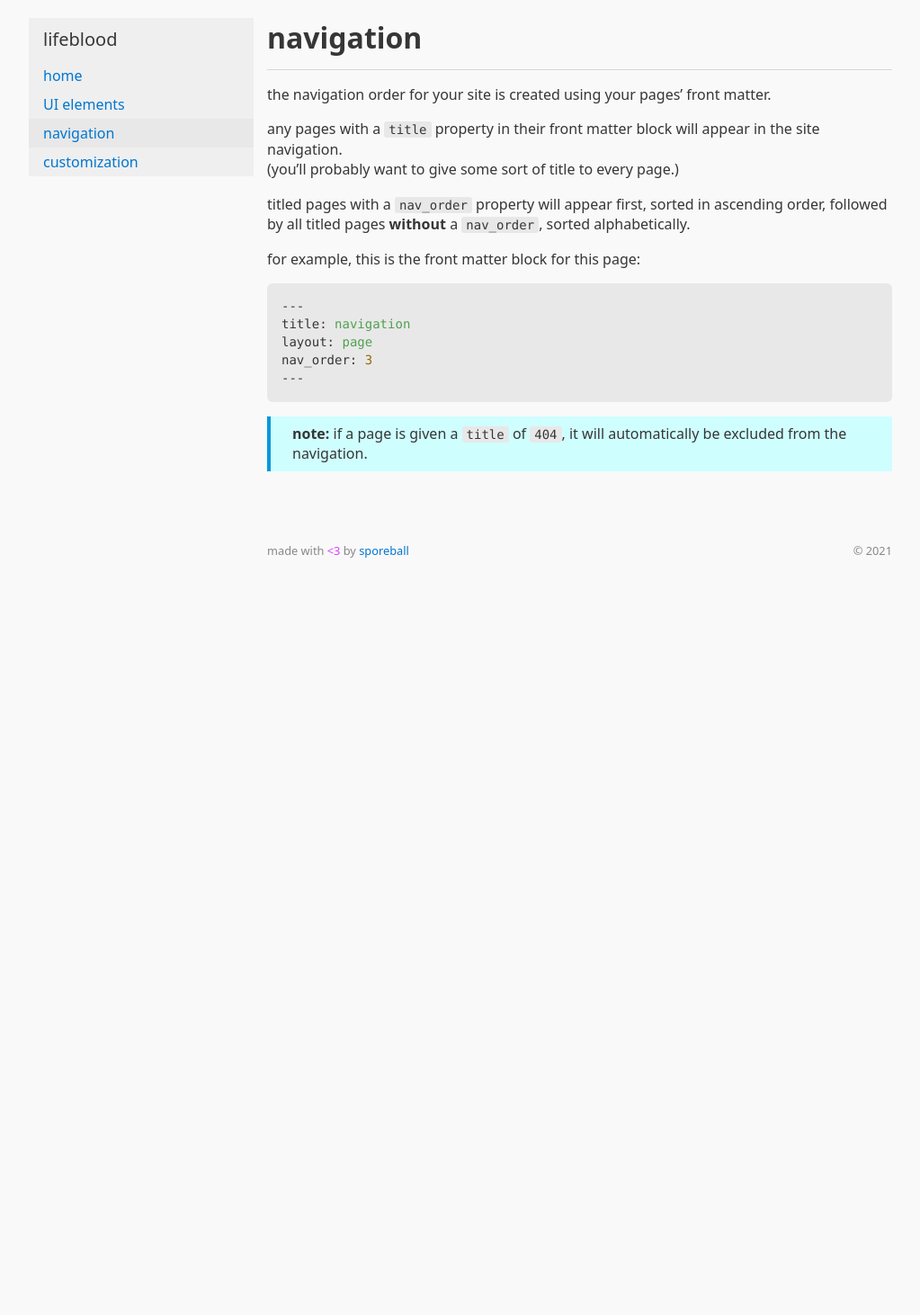
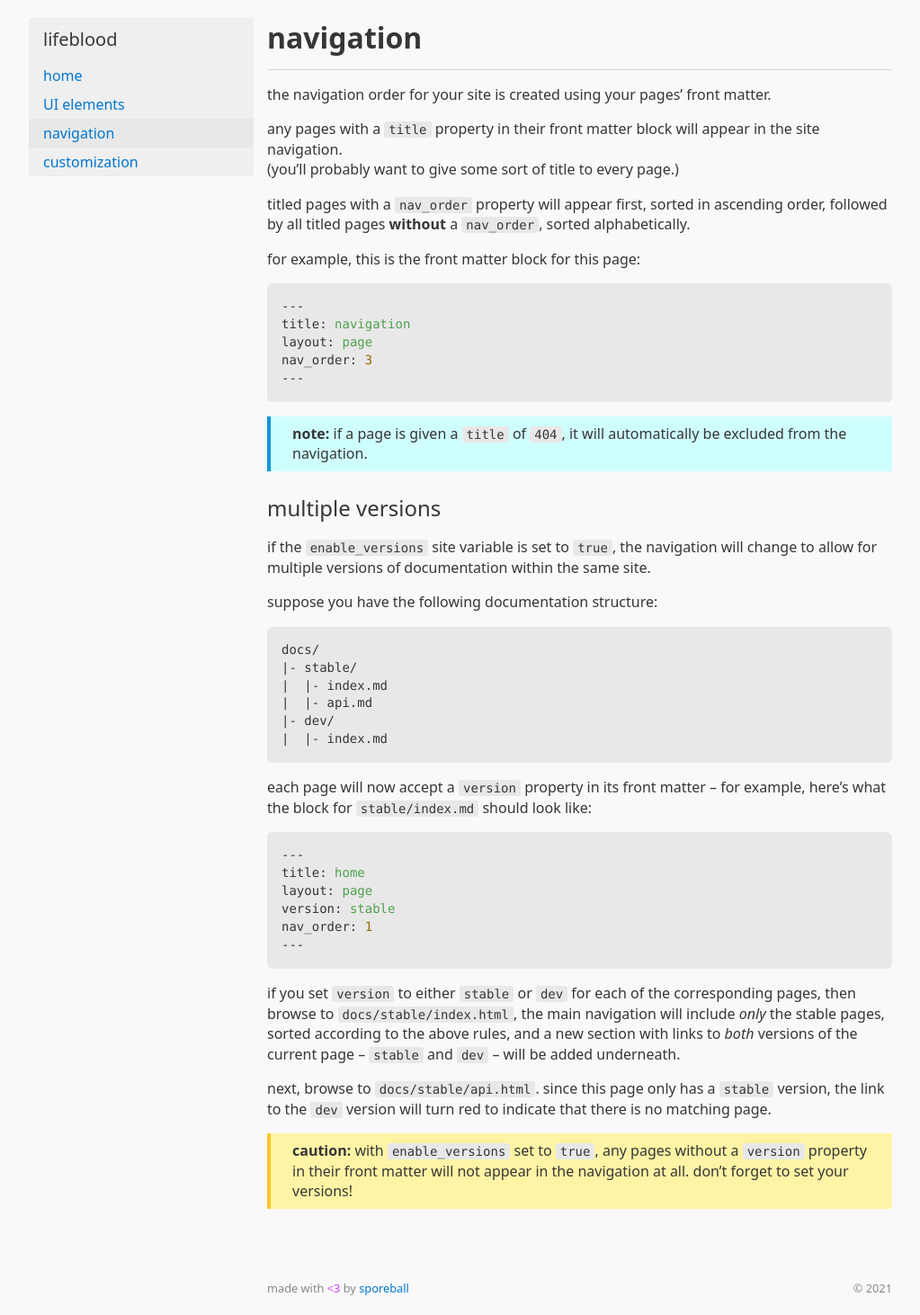
Before and after one commit to sporeball/lifeblood, a Jekyll site: the page built from docs/navigation.md, in a window 1280 px wide. Shown: the whole page at 90% size, without its empty margins (128-1151 px from the left). Built offline with Jekyll 4.4.1, drawn with Linux system fonts in a browser that asks for light colours; before the commit the page ends 900 px from its top, so only the background shows below that.

Commit message:
docs: versions

````diff
--- a/docs/navigation.md
+++ b/docs/navigation.md
@@ -24,3 +24,35 @@ nav_order: 3
 
 {: .note}
 if a page is given a `title` of `404`, it will automatically be excluded from the navigation.
+
+### multiple versions
+if the `enable_versions` site variable is set to `true`, the navigation will change to allow for multiple versions of documentation within the same site.
+
+suppose you have the following documentation structure:
+
+```
+docs/
+|- stable/
+|  |- index.md
+|  |- api.md
+|- dev/
+|  |- index.md
+```
+
+each page will now accept a `version` property in its front matter -- for example, here's what the block for `stable/index.md` should look like:
+
+```yaml
+---
+title: home
+layout: page
+version: stable
+nav_order: 1
+---
+```
+
+if you set `version` to either `stable` or `dev` for each of the corresponding pages, then browse to `docs/stable/index.html`, the main navigation will include *only* the stable pages, sorted according to the above rules, and a new section with links to *both* versions of the current page -- `stable` and `dev` -- will be added underneath.
+
+next, browse to `docs/stable/api.html`. since this page only has a `stable` version, the link to the `dev` version will turn red to indicate that there is no matching page.
+
+{: .caution}
+with `enable_versions` set to `true`, any pages without a `version` property in their front matter will not appear in the navigation at all. don't forget to set your versions!
````
